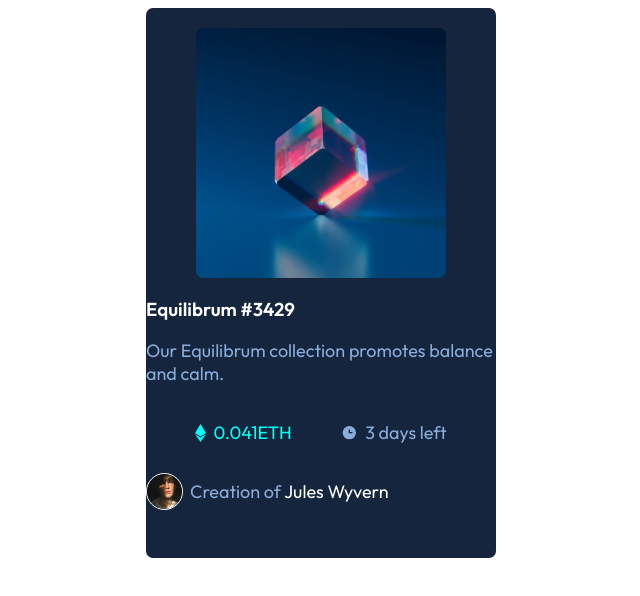
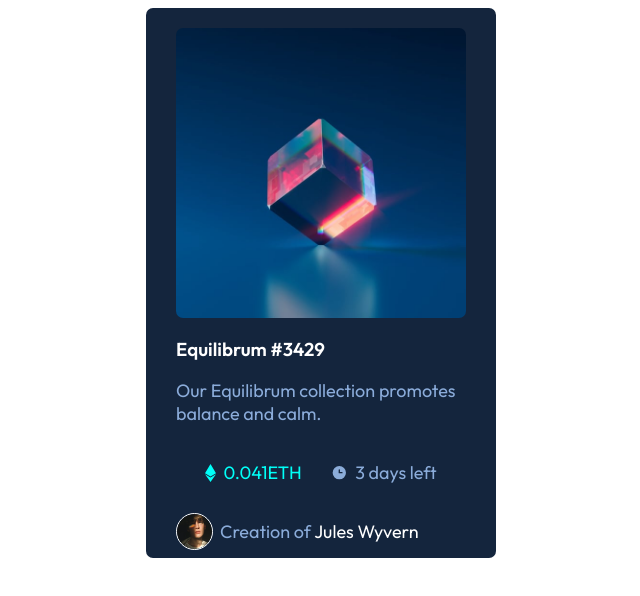
Before and after one commit to oyakhilomee/nftcardcomponent, a plain HTML site: page index.html in a window 1280 px wide. Shown: the whole page, without its empty margins (319-959 px from the left). Drawn offline with Linux system fonts and the light colour scheme.

Commit message:
fixed the alignment issue

```diff
--- a/index.html
+++ b/index.html
@@ -11,7 +11,7 @@
     <div class="parentdiv">
       <div class="nftcard-div">
         <!--beginning of cardcomponentdiv -->
-
+        <div class="ctrl-margin">
           <div class="img-container">
             <!-- beginning of img-container-->
             <img
@@ -61,6 +61,8 @@
           </div>
           <!-- End of caption-container -->
         </div>
+        <!-- end of ctrl-margin-->
+      </div>
       <!--end of cardcomponentdiv -->
     </div>
     <!-- end of parentdiv -->
--- a/scss/style.scss
+++ b/scss/style.scss
@@ -31,8 +31,9 @@ span {
     align-items: center;
     margin-top: 20px;
     .main-image {
-      width: 250px;
-      height: 250px;
+      // width: 250px;
+      // height: 250px;
+      width: 100%;
       border-radius: 7px;
     }
   }
@@ -43,6 +44,9 @@ span {
     background-color: hsl(216, 50%, 16%);
     border-radius: 7px;
     // padding-left: 30px;
+    .ctrl-margin {
+      padding: 0 30px 0 30px;
+    }
   }
   .caption-container {
   }
```
Also changed, not shown: scss/style.css, 1 other file. Lines whose indentation alone changed are shown as unchanged.
